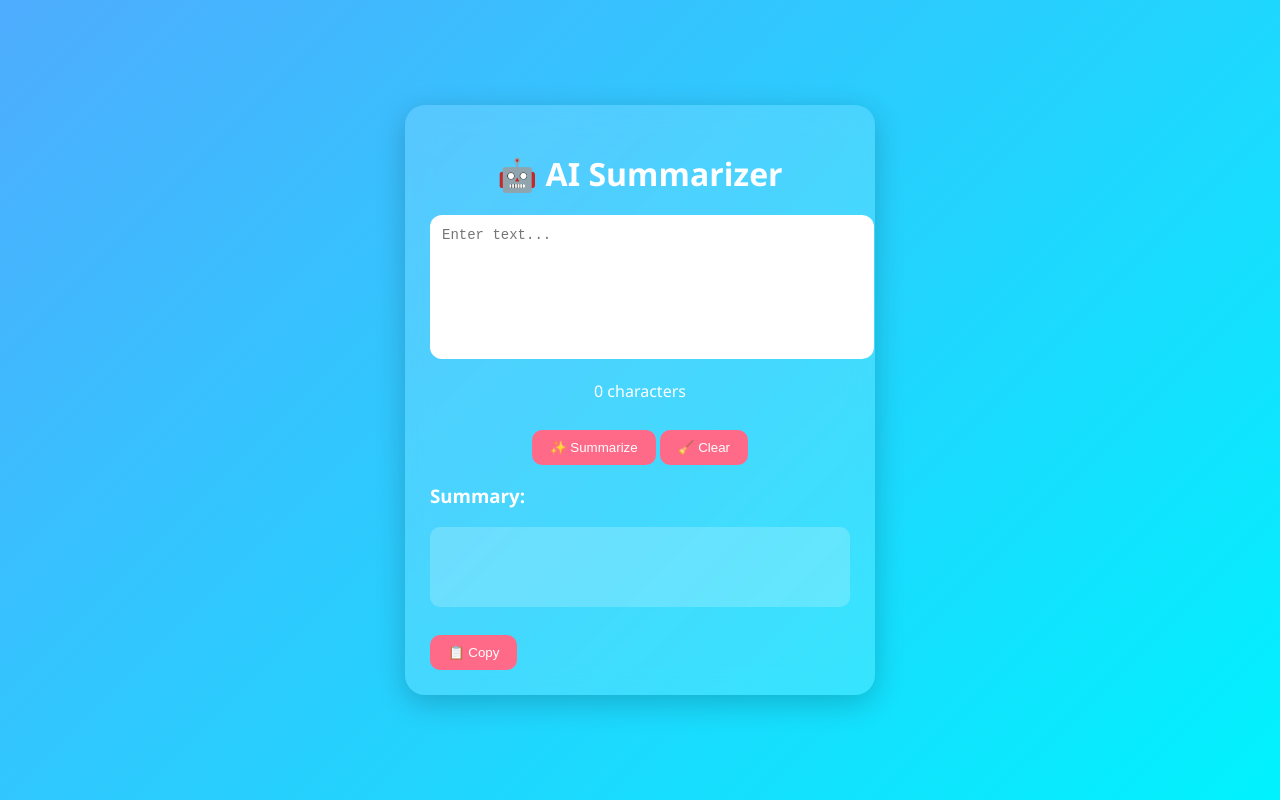
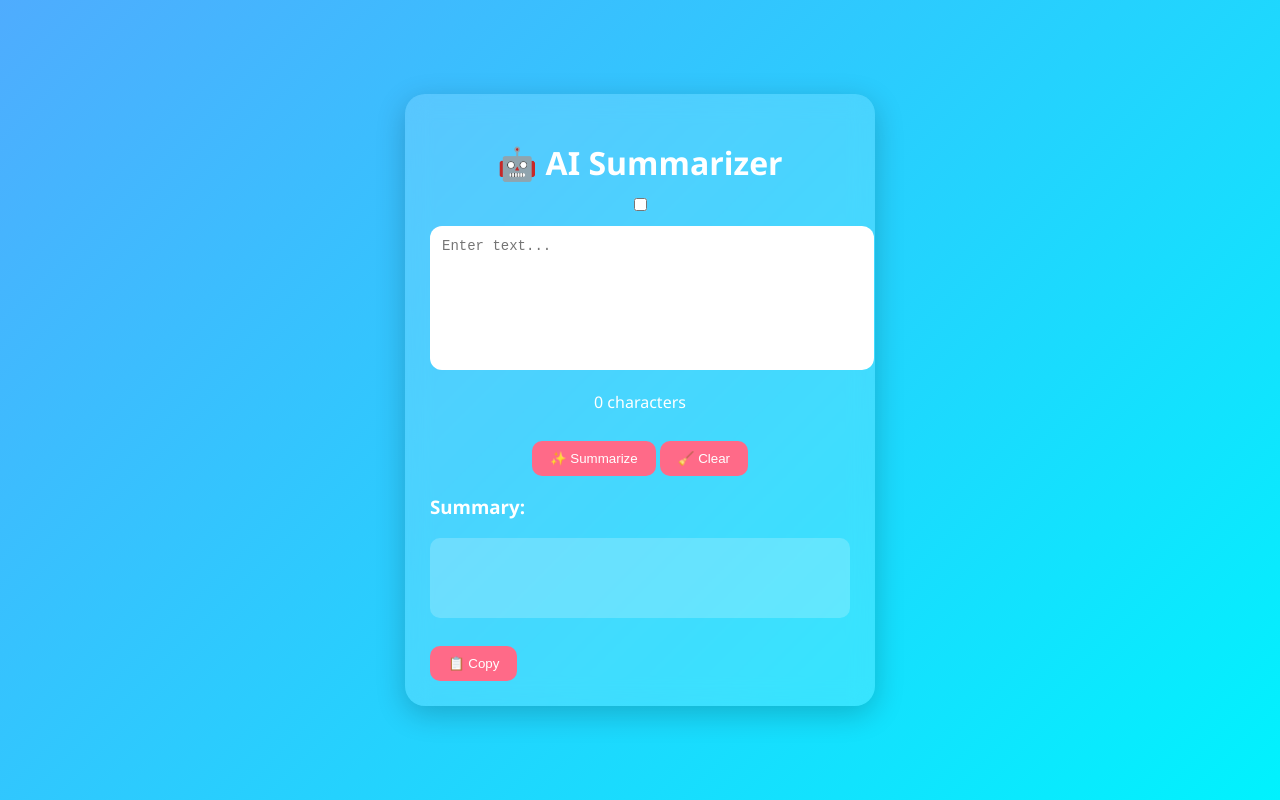
Before and after one commit to diveshkumar9910-ship-it/ai-summarizer, a plain HTML site: page frontend/index.html in a window 1280 px wide. Drawn offline with Linux system fonts and the light colour scheme.

Commit message:
Add dark mode toggle to index.html
Added a theme switch toggle for dark mode.

```diff
--- a/frontend/index.html
+++ b/frontend/index.html
@@ -10,6 +10,10 @@
 
   <div class="card">
   <h1>🤖 AI Summarizer</h1>
+<div class="theme-switch">
+  <input type="checkbox" id="toggleDark">
+  <label for="toggleDark" class="slider"></label>
+</div>
 
   <textarea id="inputText" placeholder="Enter text..."></textarea>
   <p id="count">0 characters</p>
```
